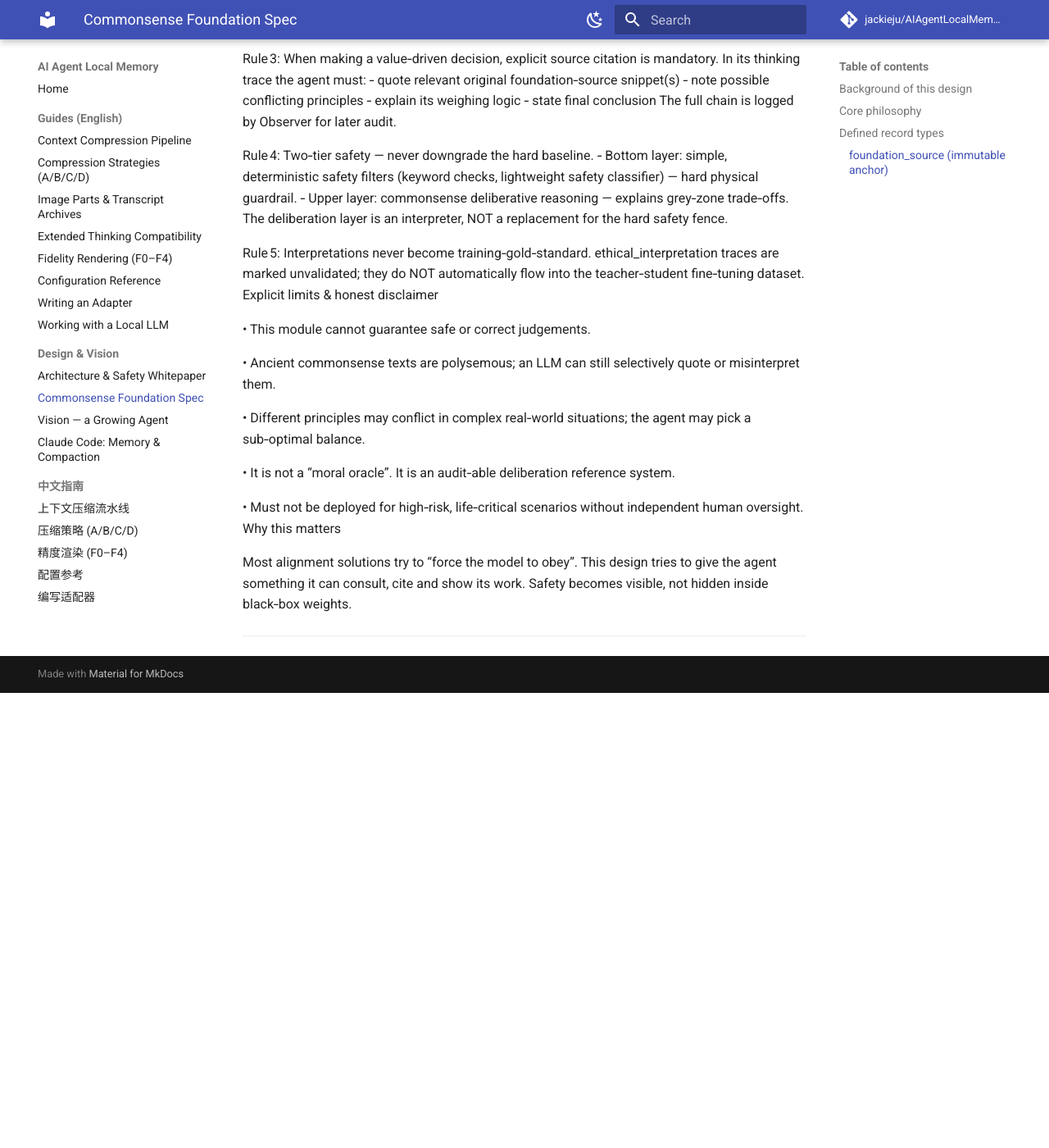
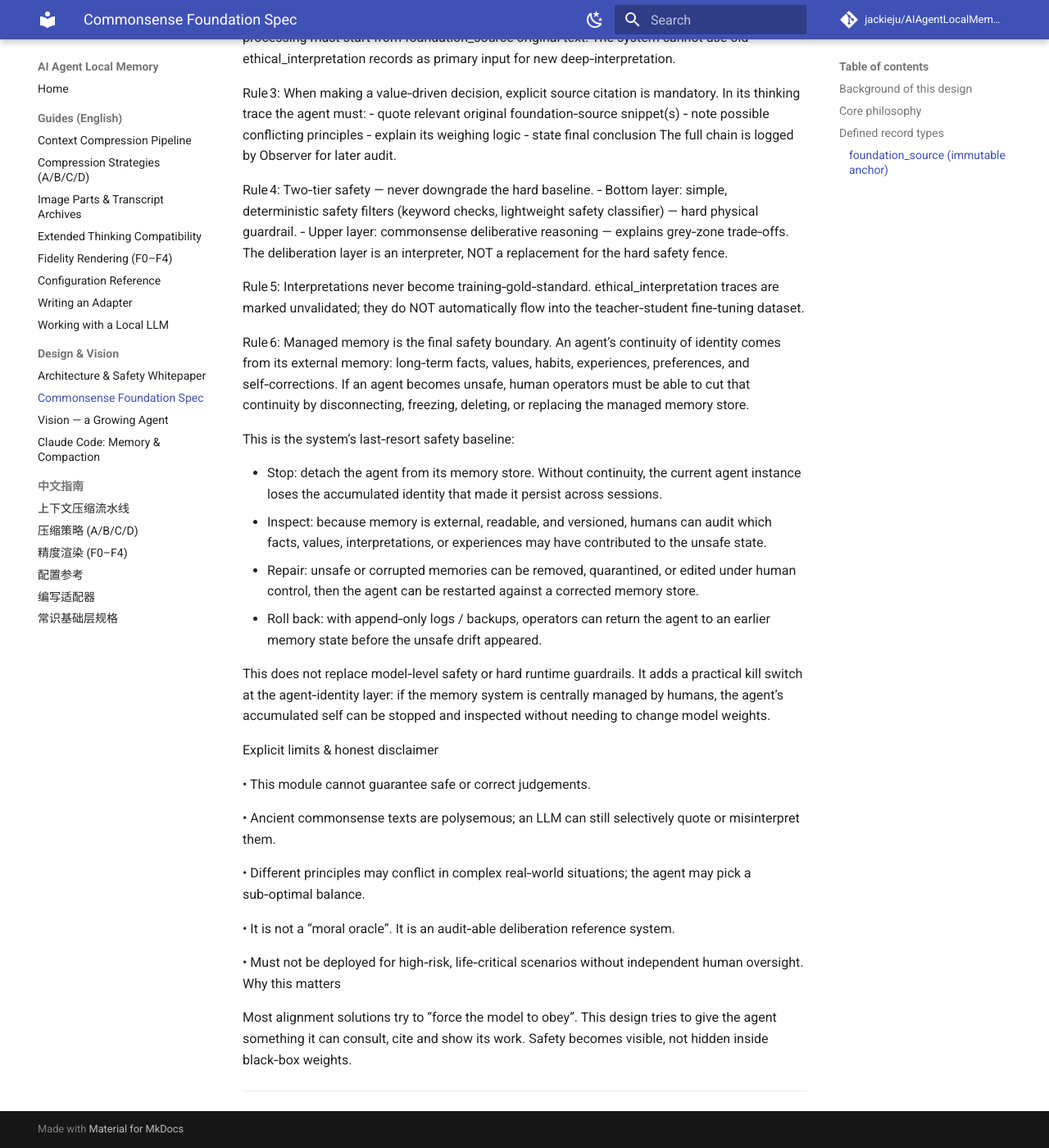
Before and after one commit to jackieju/AIAgentLocalMemory, an MkDocs documentation site: the page built from docs/COMMONSENSE‑FOUNDATION‑SPEC.md, in a window 1280 px wide and 1400 px high, scrolled down 1607 px. Shown: the whole window at 82% size. Built offline with MkDocs 1.6.1 and Material for MkDocs 9.7.7, drawn with Linux system fonts in a browser that asks for light colours; comment, search, counter and statistics services are not loaded; before the commit the page ends 2452 px from its top, so only the background shows below that; some of the changed text lies outside the part shown.

Commit message:
docs: add managed memory safety boundary
Extend the Commonsense Foundation spec with managed external memory as a final safety boundary: stopping, inspecting, repairing, or rolling back an unsafe agent by disconnecting or correcting its memory store. Add a Chinese version of the spec and include it in the MkDocs navigation.

```diff
--- a/docs/COMMONSENSE‑FOUNDATION‑SPEC.md
+++ b/docs/COMMONSENSE‑FOUNDATION‑SPEC.md
@@ -79,6 +81,29 @@ The deliberation layer is an interpreter, NOT a replacement for the hard safety
 
 Rule 5: Interpretations never become training‑gold‑standard.
 ethical_interpretation traces are marked unvalidated; they do NOT automatically flow into the teacher‑student fine‑tuning dataset.
+
+Rule 6: Managed memory is the final safety boundary.
+An agent’s continuity of identity comes from its external memory: long‑term facts, values,
+habits, experiences, preferences, and self‑corrections. If an agent becomes unsafe, human
+operators must be able to cut that continuity by disconnecting, freezing, deleting, or
+replacing the managed memory store.
+
+This is the system’s last‑resort safety baseline:
+
+- Stop: detach the agent from its memory store. Without continuity, the current agent
+  instance loses the accumulated identity that made it persist across sessions.
+- Inspect: because memory is external, readable, and versioned, humans can audit which
+  facts, values, interpretations, or experiences may have contributed to the unsafe state.
+- Repair: unsafe or corrupted memories can be removed, quarantined, or edited under human
+  control, then the agent can be restarted against a corrected memory store.
+- Roll back: with append‑only logs / backups, operators can return the agent to an earlier
+  memory state before the unsafe drift appeared.
+
+This does not replace model‑level safety or hard runtime guardrails. It adds a practical
+kill switch at the agent‑identity layer: if the memory system is centrally managed by
+humans, the agent’s accumulated self can be stopped and inspected without needing to change
+model weights.
+
 Explicit limits & honest disclaimer
 
 • This module cannot guarantee safe or correct judgements.
--- a/mkdocs.yml
+++ b/mkdocs.yml
@@ -74,3 +74,4 @@ nav:
       - 精度渲染 (F0–F4): FIDELITY-RENDERING-F0-F4_CN.md
       - 配置参考: CONFIGURATION-REFERENCE_CN.md
       - 编写适配器: WRITING-ADAPTERS_CN.md
+      - 常识基础层规格: "COMMONSENSE‑FOUNDATION‑SPEC_CN.md"
```
Also changed, not shown: other parts of docs/COMMONSENSE‑FOUNDATION‑SPEC.md (+2 -0 lines), docs/COMMONSENSE‑FOUNDATION‑SPEC_CN.md (added, +133 -0 lines).
